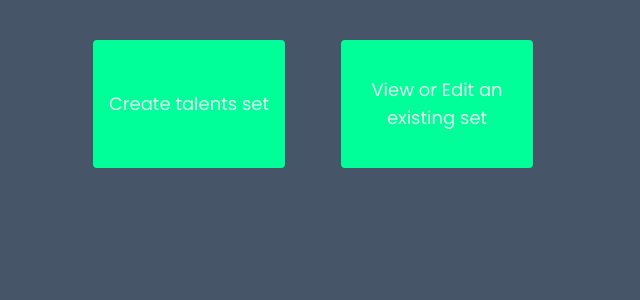
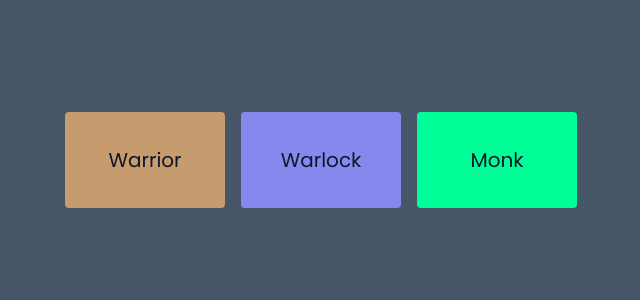
Before and after one commit to jinitsuga/share-talents, a React (Vite) app: page / in a window 1280 px wide. Shown: the top 300 px of the page, without its empty margins (319-959 px from the left). Built offline with nearby package versions, Linux system fonts and the light colour scheme.

Commit message:
Class component added and examples rendered

```diff
--- a/src/App.tsx
+++ b/src/App.tsx
@@ -1,11 +1,12 @@
 import { useState } from "react";
 import { ChoosePath } from "./Components/ChooseAction/Choose";
+import { ChooseClass } from "./Components/ChooseClass/ChooseClass";
 import "./App.css";
 
 function App() {
   return (
     <div>
-      <ChoosePath />
+      <ChooseClass />
     </div>
   );
 }
--- a/src/Components/ChooseAction/Option.tsx
+++ b/src/Components/ChooseAction/Option.tsx
@@ -21,7 +21,7 @@ const Option: FC<Props> = ({ text, tooltip }) => {
       <button
         onMouseEnter={handleEnter}
         onMouseLeave={handleLeave}
-        className="text-slate-200 bg-monk border mr-4 w-48 h-32 rounded border-transparent text-lg p-1 self-end
+        className="text-slate-200 bg-slate-900 border mr-4 w-48 h-32 rounded border-transparent text-lg p-1 self-end
          hover:text-teal-100 hover:scale-125 active:bg-slate-300 active:text-slate-900"
       >
         {text}
--- a/src/Components/ChooseClass/ChooseClass.tsx
+++ b/src/Components/ChooseClass/ChooseClass.tsx
@@ -1,7 +1,19 @@
 import { FC } from "react";
+import { classesData } from "./ClassesData";
+import { Class } from "./Class";
+
+console.log("chooseclassCOmpopnent");
 
 const ChooseClass: FC = () => {
-  return <div></div>;
+  const classBlocks = classesData.map((classData) => {
+    return <Class {...classData} />;
+  });
+
+  return (
+    <div className="flex flex-row items-center justify-center h-80">
+      {classBlocks}
+    </div>
+  );
 };
 
 export { ChooseClass };
--- a/src/Components/ChooseClass/Class.tsx
+++ b/src/Components/ChooseClass/Class.tsx
@@ -7,8 +7,14 @@ interface Props {
   text: string;
 }
 
-const Class: FC<Props> = () => {
-  return <div className="w-48 h-32"></div>;
+const Class: FC<Props> = ({ name, icon, color, text }) => {
+  return (
+    <div
+      className={`${color} ${text} text-xl w-40 h-24 flex flex-col rounded m-2 justify-center items-center text-center`}
+    >
+      <span>{name}</span>
+    </div>
+  );
 };
 
 export { Class };
--- a/src/Components/ChooseClass/ClassesData.tsx
+++ b/src/Components/ChooseClass/ClassesData.tsx
@@ -5,19 +5,22 @@ export const classesData = [
   {
     name: "Warrior",
     icon: "",
-    color: "warrior",
-    text: "slate-900",
+    color: "bg-warrior",
+    text: "text-slate-900",
+    key: 1,
   },
   {
     name: "Warlock",
     icon: "",
-    color: "warlock",
-    text: "slate-900",
+    color: "bg-warlock",
+    text: "text-slate-900",
+    key: 2,
   },
   {
     name: "Monk",
     icon: "",
-    color: "monk",
-    text: "slate-900",
+    color: "bg-monk",
+    text: "text-slate-900",
+    key: 3,
   },
 ];
```
